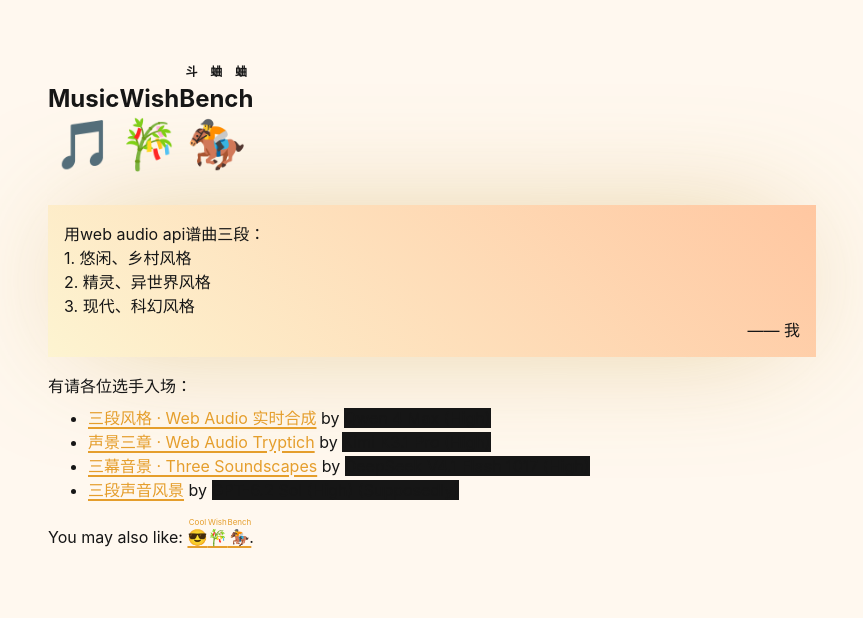
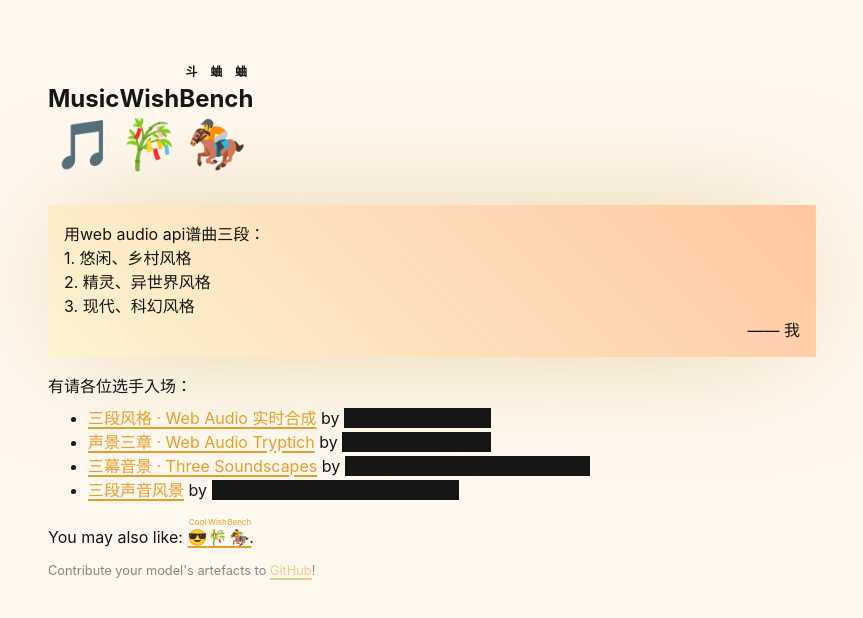
Before and after one commit to illusionaries/music-wish-bench, a plain HTML site: page index.html in a window 1280 px wide. Shown: the whole page, without its empty margins (208-1071 px from the left). Drawn offline with Linux system fonts and the light colour scheme.

Commit message:
chore: add contribute url

```diff
--- a/index.html
+++ b/index.html
@@ -122,6 +122,11 @@
           ><ruby> 😎<rt>Cool</rt>🎋<rt>Wish</rt>🏇<rt>Bench</rt></ruby></a
         >.
       </p>
+
+      <p style="font-size: 0.8em; opacity: 0.5">
+        Contribute your model's artefacts to
+        <a href="https://github.com/illusionaries/music-wish-bench/">GitHub</a>!
+      </p>
     </div>
   </body>
 </html>
```
